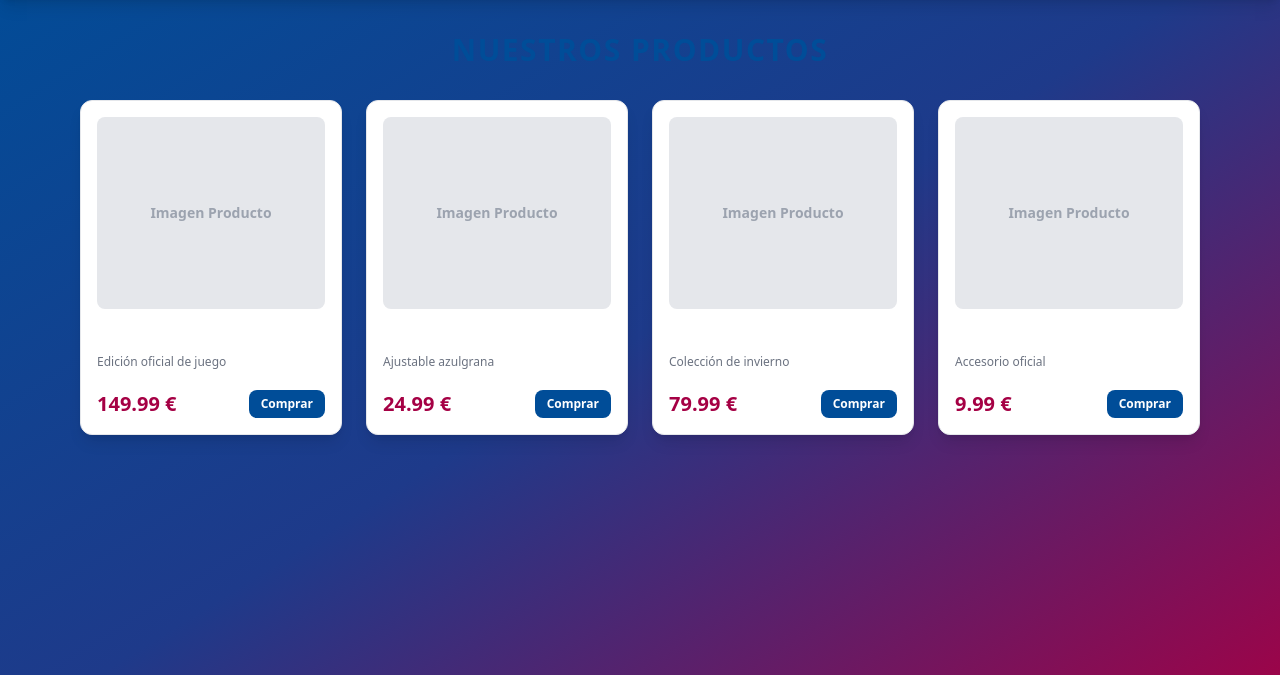
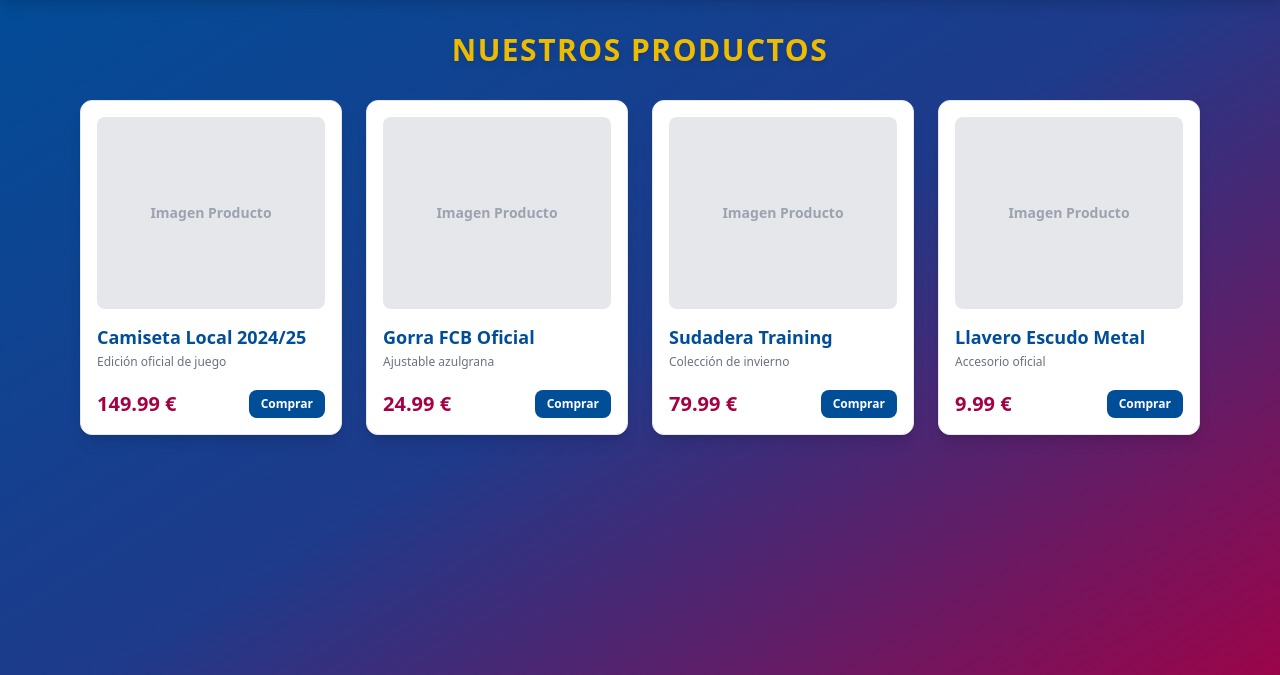
Before and after one commit to PabloContreras14py/Demo_Sitio_Web, a Flask app: page /productos in a window 1280 px wide. Shown: the part 64-739 px from the top of the page. Run offline with Flask 3, Linux system fonts and the light colour scheme; some libraries are stand-ins or nearby versions.

Commit message:
Guardar ultimos cambios de plantillas estaticas

```diff
--- a/app/templates/productos/producto.html
+++ b/app/templates/productos/producto.html
@@ -3,7 +3,7 @@
 {% block title %}Productos - FC Barcelona Tienda{% endblock %}
 
 {% block content %}
-<h1 class="text-3xl font-black text-center mb-8 uppercase tracking-wider text-fcbBlue dark:text-fcbGold">
+<h1 class="text-3xl font-black text-center mb-8 uppercase tracking-wider text-fcbGold drop-shadow-md">
     Nuestros Productos
 </h1>
 
@@ -11,62 +11,70 @@
 <div class="grid grid-cols-1 sm:grid-cols-2 md:grid-cols-3 lg:grid-cols-4 gap-6">
 
     <!-- Producto 1 -->
-    <div class="bg-white dark:bg-white/5 border border-gray-200 dark:border-purple-800/40 rounded-xl p-4 shadow-lg hover:shadow-2xl transition-all transform hover:-translate-y-1 flex flex-col justify-between">
+    <div
+        class="bg-white text-gray-900 border border-gray-200 rounded-xl p-4 shadow-lg hover:shadow-2xl transition-all transform hover:-translate-y-1 flex flex-col justify-between">
         <div>
-            <div class="w-full h-48 bg-gray-200 dark:bg-purple-900/30 rounded-lg mb-4 flex items-center justify-center overflow-hidden">
-                <span class="text-gray-400 dark:text-purple-300 font-semibold text-sm">Imagen Producto</span>
+            <div class="w-full h-48 bg-gray-200 rounded-lg mb-4 flex items-center justify-center overflow-hidden">
+                <span class="text-gray-400 font-semibold text-sm">Imagen Producto</span>
             </div>
-            <h2 class="font-bold text-lg mb-1 leading-snug">Camiseta Local 2024/25</h2>
-            <p class="text-xs text-gray-500 dark:text-gray-400 mb-3">Edición oficial de juego</p>
+            <h2 class="font-bold text-lg mb-1 leading-snug text-fcbBlue">Camiseta Local 2024/25</h2>
+            <p class="text-xs text-gray-500 mb-3">Edición oficial de juego</p>
         </div>
         <div class="flex justify-between items-center mt-2">
-            <span class="text-xl font-black text-fcbRed dark:text-fcbGold">149.99 €</span>
-            <button class="bg-fcbBlue hover:bg-blue-800 text-white px-3 py-1.5 rounded-lg text-xs font-bold transition">Comprar</button>
+            <span class="text-xl font-black text-fcbRed">149.99 €</span>
+            <button
+                class="bg-fcbBlue hover:bg-blue-800 text-white px-3 py-1.5 rounded-lg text-xs font-bold transition">Comprar</button>
         </div>
     </div>
 
     <!-- Producto 2 -->
-    <div class="bg-white dark:bg-white/5 border border-gray-200 dark:border-purple-800/40 rounded-xl p-4 shadow-lg hover:shadow-2xl transition-all transform hover:-translate-y-1 flex flex-col justify-between">
+    <div
+        class="bg-white text-gray-900 border border-gray-200 rounded-xl p-4 shadow-lg hover:shadow-2xl transition-all transform hover:-translate-y-1 flex flex-col justify-between">
         <div>
-            <div class="w-full h-48 bg-gray-200 dark:bg-purple-900/30 rounded-lg mb-4 flex items-center justify-center overflow-hidden">
-                <span class="text-gray-400 dark:text-purple-300 font-semibold text-sm">Imagen Producto</span>
+            <div class="w-full h-48 bg-gray-200 rounded-lg mb-4 flex items-center justify-center overflow-hidden">
+                <span class="text-gray-400 font-semibold text-sm">Imagen Producto</span>
             </div>
-            <h2 class="font-bold text-lg mb-1 leading-snug">Gorra FCB Oficial</h2>
-            <p class="text-xs text-gray-500 dark:text-gray-400 mb-3">Ajustable azulgrana</p>
+            <h2 class="font-bold text-lg mb-1 leading-snug text-fcbBlue">Gorra FCB Oficial</h2>
+            <p class="text-xs text-gray-500 mb-3">Ajustable azulgrana</p>
         </div>
         <div class="flex justify-between items-center mt-2">
-            <span class="text-xl font-black text-fcbRed dark:text-fcbGold">24.99 €</span>
-            <button class="bg-fcbBlue hover:bg-blue-800 text-white px-3 py-1.5 rounded-lg text-xs font-bold transition">Comprar</button>
+            <span class="text-xl font-black text-fcbRed">24.99 €</span>
+            <button
+                class="bg-fcbBlue hover:bg-blue-800 text-white px-3 py-1.5 rounded-lg text-xs font-bold transition">Comprar</button>
         </div>
     </div>
 
     <!-- Producto 3 -->
-    <div class="bg-white dark:bg-white/5 border border-gray-200 dark:border-purple-800/40 rounded-xl p-4 shadow-lg hover:shadow-2xl transition-all transform hover:-translate-y-1 flex flex-col justify-between">
+    <div
+        class="bg-white text-gray-900 border border-gray-200 rounded-xl p-4 shadow-lg hover:shadow-2xl transition-all transform hover:-translate-y-1 flex flex-col justify-between">
         <div>
-            <div class="w-full h-48 bg-gray-200 dark:bg-purple-900/30 rounded-lg mb-4 flex items-center justify-center overflow-hidden">
-                <span class="text-gray-400 dark:text-purple-300 font-semibold text-sm">Imagen Producto</span>
+            <div class="w-full h-48 bg-gray-200 rounded-lg mb-4 flex items-center justify-center overflow-hidden">
+                <span class="text-gray-400 font-semibold text-sm">Imagen Producto</span>
             </div>
-            <h2 class="font-bold text-lg mb-1 leading-snug">Sudadera Training</h2>
-            <p class="text-xs text-gray-500 dark:text-gray-400 mb-3">Colección de invierno</p>
+            <h2 class="font-bold text-lg mb-1 leading-snug text-fcbBlue">Sudadera Training</h2>
+            <p class="text-xs text-gray-500 mb-3">Colección de invierno</p>
         </div>
         <div class="flex justify-between items-center mt-2">
-            <span class="text-xl font-black text-fcbRed dark:text-fcbGold">79.99 €</span>
-            <button class="bg-fcbBlue hover:bg-blue-800 text-white px-3 py-1.5 rounded-lg text-xs font-bold transition">Comprar</button>
+            <span class="text-xl font-black text-fcbRed">79.99 €</span>
+            <button
+                class="bg-fcbBlue hover:bg-blue-800 text-white px-3 py-1.5 rounded-lg text-xs font-bold transition">Comprar</button>
         </div>
     </div>
 
     <!-- Producto 4 -->
-    <div class="bg-white dark:bg-white/5 border border-gray-200 dark:border-purple-800/40 rounded-xl p-4 shadow-lg hover:shadow-2xl transition-all transform hover:-translate-y-1 flex flex-col justify-between">
+    <div
+        class="bg-white text-gray-900 border border-gray-200 rounded-xl p-4 shadow-lg hover:shadow-2xl transition-all transform hover:-translate-y-1 flex flex-col justify-between">
         <div>
-            <div class="w-full h-48 bg-gray-200 dark:bg-purple-900/30 rounded-lg mb-4 flex items-center justify-center overflow-hidden">
-                <span class="text-gray-400 dark:text-purple-300 font-semibold text-sm">Imagen Producto</span>
+            <div class="w-full h-48 bg-gray-200 rounded-lg mb-4 flex items-center justify-center overflow-hidden">
+                <span class="text-gray-400 font-semibold text-sm">Imagen Producto</span>
             </div>
-            <h2 class="font-bold text-lg mb-1 leading-snug">Llavero Escudo Metal</h2>
-            <p class="text-xs text-gray-500 dark:text-gray-400 mb-3">Accesorio oficial</p>
+            <h2 class="font-bold text-lg mb-1 leading-snug text-fcbBlue">Llavero Escudo Metal</h2>
+            <p class="text-xs text-gray-500 mb-3">Accesorio oficial</p>
         </div>
         <div class="flex justify-between items-center mt-2">
-            <span class="text-xl font-black text-fcbRed dark:text-fcbGold">9.99 €</span>
-            <button class="bg-fcbBlue hover:bg-blue-800 text-white px-3 py-1.5 rounded-lg text-xs font-bold transition">Comprar</button>
+            <span class="text-xl font-black text-fcbRed">9.99 €</span>
+            <button
+                class="bg-fcbBlue hover:bg-blue-800 text-white px-3 py-1.5 rounded-lg text-xs font-bold transition">Comprar</button>
         </div>
     </div>
 
```
Also changed, not shown: app/templates/inicio/inicio.html (deleted, +0 -51 lines), app/templates/nosotros/nosotros.html (+7 -2 lines).
